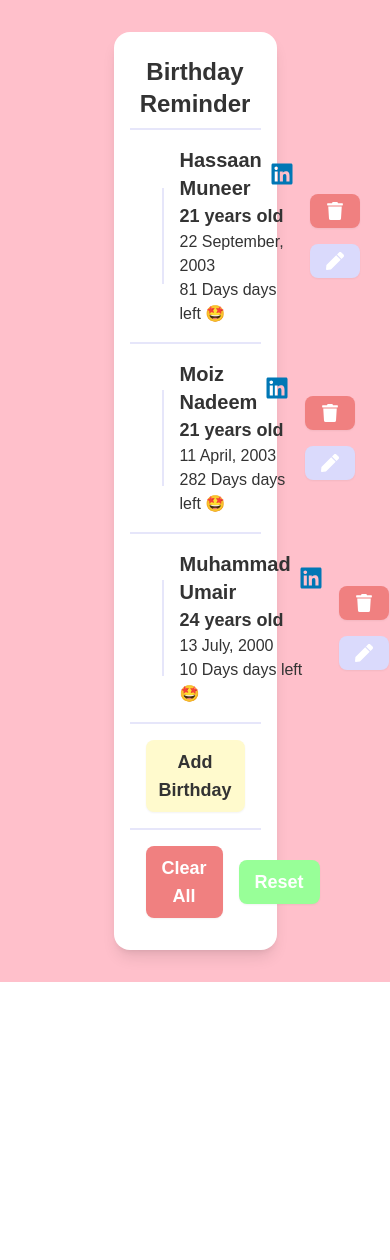
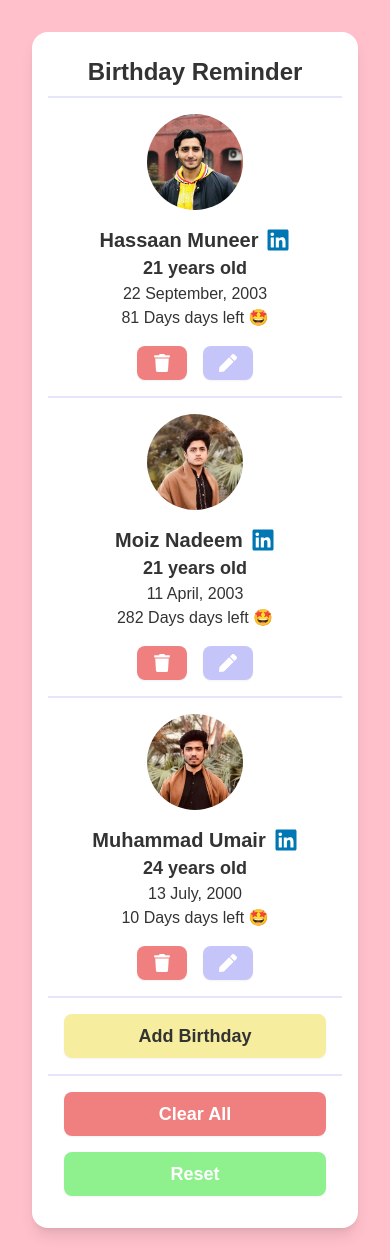
Before and after one commit to itxSaaad/birthday-reminder-app-react, a React (Vite) app: page / in a window 390 px wide. Before the commit the page ends 982 px from the top, so only its background shows below. Built offline with nearby package versions, Linux system fonts and the light colour scheme; a web font is replaced by a local one.

Commit message:
Added: Responsivenes

```diff
--- a/src/App.tsx
+++ b/src/App.tsx
@@ -41,7 +41,7 @@ function App() {
   return (
     <section className="min-h-screen flex flex-col justify-center items-center bg-[#FFC0CB] p-8">
       <Card>
-        <h1 className="text-2xl font-bold text-center text-[#333333] border-b-2 border-[#E6E6FA] p-2 w-full">
+        <h1 className="text-2xl font-bold text-center text-[#333333] border-b-2 border-[#E6E6FA] p-2">
           Birthday Reminder
         </h1>
 
--- a/src/components/AddBirthday.tsx
+++ b/src/components/AddBirthday.tsx
@@ -92,7 +92,7 @@ export default function AddBirthday({
         onClick={() => {
           console.log('Add Birthday');
         }}
-        className="bg-[#FFFACD] text-[#333333] font-semibold text-lg hover:bg-[#FFF8B7] flex items-center justify-center px-4 py-2 rounded-lg shadow-sm hover:shadow-md w-full transition-all duration-300 ease-in-out"
+        className="bg-[#f6ed9f] text-[#333333] font-semibold text-lg hover:bg-[#f6e05e] flex items-center justify-center px-4 py-2 rounded-lg shadow-sm hover:shadow-md w-full transition-all duration-300 ease-in-out"
       />
     </form>
   );
--- a/src/components/BirthListFooter.tsx
+++ b/src/components/BirthListFooter.tsx
@@ -4,11 +4,11 @@ interface BirthListFooterProps {
 }
 
 import { useDispatch } from 'react-redux';
+import { toast } from 'react-toastify';
 
 import Button from './Button';
 
-import { resetState, clearState } from '../features/slices/birthdaySlice';
-import { toast } from 'react-toastify';
+import { clearState, resetState } from '../features/slices/birthdaySlice';
 
 export default function BirthListFooter({
   setIsModalOpen,
@@ -18,7 +18,7 @@ export default function BirthListFooter({
 
   return (
     <>
-      <div className="flex flex-row items-center gap-4 border-b-2 border-[#E6E6FA] p-4 w-full">
+      <div className="flex flex-col md:flex-row items-center gap-4 border-b-2 border-[#E6E6FA] p-4 w-full">
         <Button
           title="Add Birthday"
           type="button"
@@ -26,10 +26,10 @@ export default function BirthListFooter({
             setIsModalOpen(true);
             setIsAdding(true);
           }}
-          className="bg-[#FFFACD] text-[#333333] font-semibold text-lg hover:bg-[#FFF8B7] flex items-center justify-center px-4 py-2 rounded-lg shadow-sm hover:shadow-md w-full transition-all duration-300 ease-in-out"
+          className="bg-[#f6ed9f] text-[#333333] font-semibold text-lg hover:bg-[#f6e05e] flex items-center justify-center px-4 py-2 rounded-lg shadow-sm hover:shadow-md w-full transition-all duration-300 ease-in-out"
         />
       </div>
-      <div className="flex flex-row items-center gap-4 p-4 w-full">
+      <div className="flex flex-col md:flex-row items-center gap-4 p-4 w-full">
         <Button
           title="Clear All"
           type="button"
@@ -46,7 +46,8 @@ export default function BirthListFooter({
             dispatch(resetState());
             toast.success('All birthdays reset');
           }}
-          className="bg-[#98FF98] text-white font-semibold text-lg hover:bg-[#90EE90] flex items-center justify-center px-4 py-2 rounded-lg shadow-sm hover:shadow-md w-full transition-all duration-300 ease-in-out"
+          className="bg-[#8ef18e] text-white font-semibold text-lg hover:bg-[#7bea7b]
+           flex items-center justify-center px-4 py-2 rounded-lg shadow-sm hover:shadow-md w-full transition-all duration-300 ease-in-out"
         />
       </div>
     </>
--- a/src/components/BirthdayCard.tsx
+++ b/src/components/BirthdayCard.tsx
@@ -50,15 +50,15 @@ export default function BirthdayCard({
   }, [birthday.dob]);
 
   return (
-    <div className="flex flex-row items-center gap-4 border-b-2 border-[#E6E6FA] p-4 w-full">
-      <div className="border-r-2 border-[#E6E6FA] pr-4">
+    <div className="flex flex-col md:flex-row items-center gap-4 border-b-2 border-[#E6E6FA] p-4 w-full">
+      <div className="md:border-r-2 border-[#E6E6FA] md:pr-4">
         <img
           src={birthday.avi}
           alt={birthday.name}
           className="w-24 h-24 rounded-full object-cover"
         />
       </div>
-      <div className="flex flex-col items-start justify-center">
+      <div className="flex flex-col items-center md:items-start justify-center">
         <h2 className="text-xl font-bold text-[#333333] flex items-center gap-2">
           {birthday.name}
           <a
@@ -81,7 +81,7 @@ export default function BirthdayCard({
           <p className="text-[#333333]">Happy Birthday 🎉</p>
         )}
       </div>
-      <div className="flex flex-col items-center justify-center gap-4 ml-auto">
+      <div className="flex md:flex-col items-center justify-center gap-4 md:ml-auto">
         <Button
           title={<FaTrash />}
           type="button"
@@ -99,7 +99,7 @@ export default function BirthdayCard({
             setIsModalOpen(true);
             window.history.pushState(null, '', `?id=${birthday.id}`);
           }}
-          className="bg-[#dadafc] text-white font-semibold text-lg hover:bg-[#c7c7fc]
+          className="bg-[#c5c5f9] text-white font-semibold text-lg hover:bg-[#a9a9f7]
           flex items-center justify-center px-4 py-2 rounded-lg shadow-sm hover:shadow-md w-full transition-all duration-300 ease-in-out"
         />
       </div>
--- a/src/components/Card.tsx
+++ b/src/components/Card.tsx
@@ -1,6 +1,6 @@
 export default function Card({ children }: { children: React.ReactNode }) {
   return (
-    <div className="bg-white p-4 rounded-2xl shadow-lg w-1/2 flex flex-col items-center justify-center">
+    <div className="bg-white p-4 sm:p-6 rounded-2xl shadow-lg w-full sm:w-[80%] md:w-[60%] lg:w-[50%] xl:w-[40%]">
       {children}
     </div>
   );
--- a/src/components/UpdateBirthday.tsx
+++ b/src/components/UpdateBirthday.tsx
@@ -124,7 +124,7 @@ export default function UpdateBirthday({
         type="submit"
         title="Update Birthday"
         onClick={() => {}}
-        className="bg-[#FFFACD] text-[#333333] font-semibold text-lg hover:bg-[#FFF8B7] flex items-center justify-center px-4 py-2 rounded-lg shadow-sm hover:shadow-md w-full transition-all duration-300 ease-in-out"
+        className="bg-[#f6ed9f] text-[#333333] font-semibold text-lg hover:bg-[#f6e05e] flex items-center justify-center px-4 py-2 rounded-lg shadow-sm hover:shadow-md w-full transition-all duration-300 ease-in-out"
       />
     </form>
   );
```
